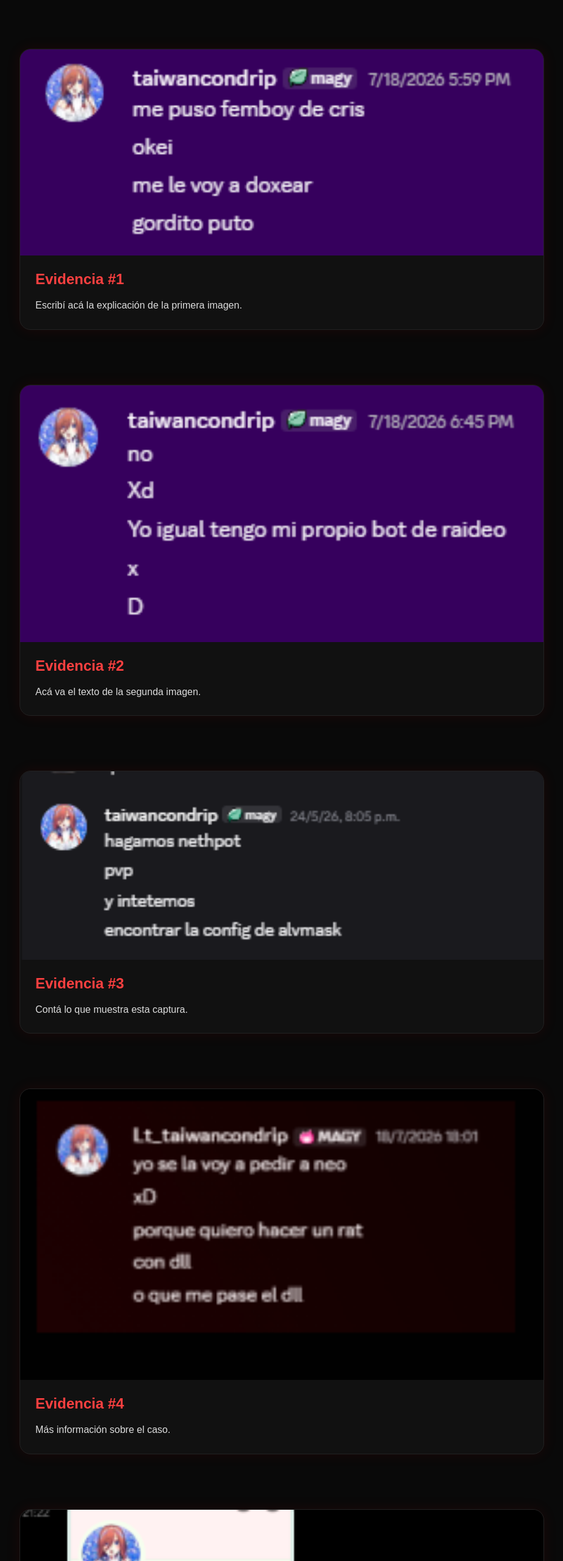
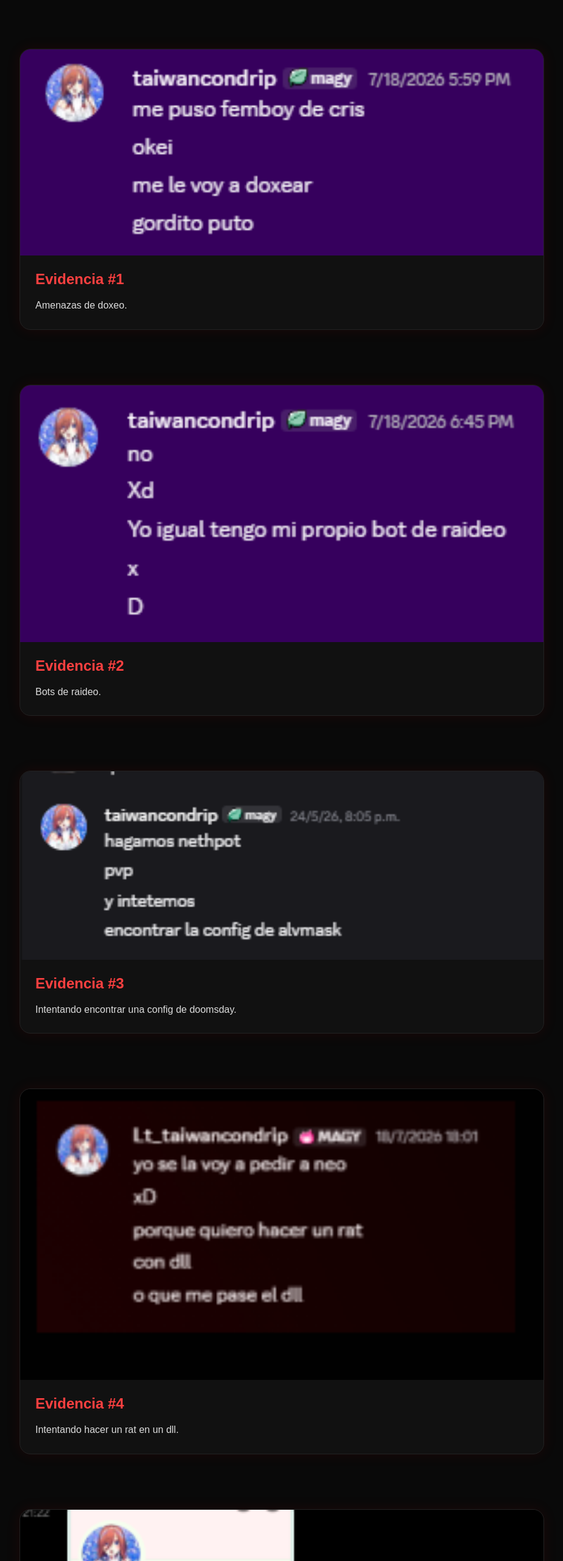
Before and after one commit to yneoytarolero/elcasotaiwan, a plain HTML site: page index.html in a window 1280 px wide. Shown: the top 2560 px of the page at 61% size, without its empty margins (178-1101 px from the left). Drawn offline with Linux system fonts and the light colour scheme.

Commit message:
Update index.html

```diff
--- a/index.html
+++ b/index.html
@@ -122,7 +122,7 @@ body{
 <img src="img/1.jpg">
 <div class="case-content">
 <h2>Evidencia #1</h2>
-<p>Escribí acá la explicación de la primera imagen.</p>
+<p>Amenazas de doxeo.</p>
 </div>
 </div>
 
@@ -130,7 +130,7 @@ body{
 <img src="img/2.jpg">
 <div class="case-content">
 <h2>Evidencia #2</h2>
-<p>Acá va el texto de la segunda imagen.</p>
+<p>Bots de raideo.</p>
 </div>
 </div>
 
@@ -138,7 +138,7 @@ body{
 <img src="img/3.jpg">
 <div class="case-content">
 <h2>Evidencia #3</h2>
-<p>Contá lo que muestra esta captura.</p>
+<p>Intentando encontrar una config de doomsday.</p>
 </div>
 </div>
 
@@ -146,15 +146,15 @@ body{
 <img src="img/4.jpg">
 <div class="case-content">
 <h2>Evidencia #4</h2>
-<p>Más información sobre el caso.</p>
+<p>Intentando hacer un rat en un dll.</p>
 </div>
 </div>
 
 <div class="case">
 <img src="img/5.jpg">
 <div class="case-content">
-<h2>Conclusión</h2>
-<p>Acá podés escribir el cierre del caso.</p>
+<h2>Evidencia #5</h2>
+<p>Usando doomsday.</p>
 </div>
 </div>
 
```
